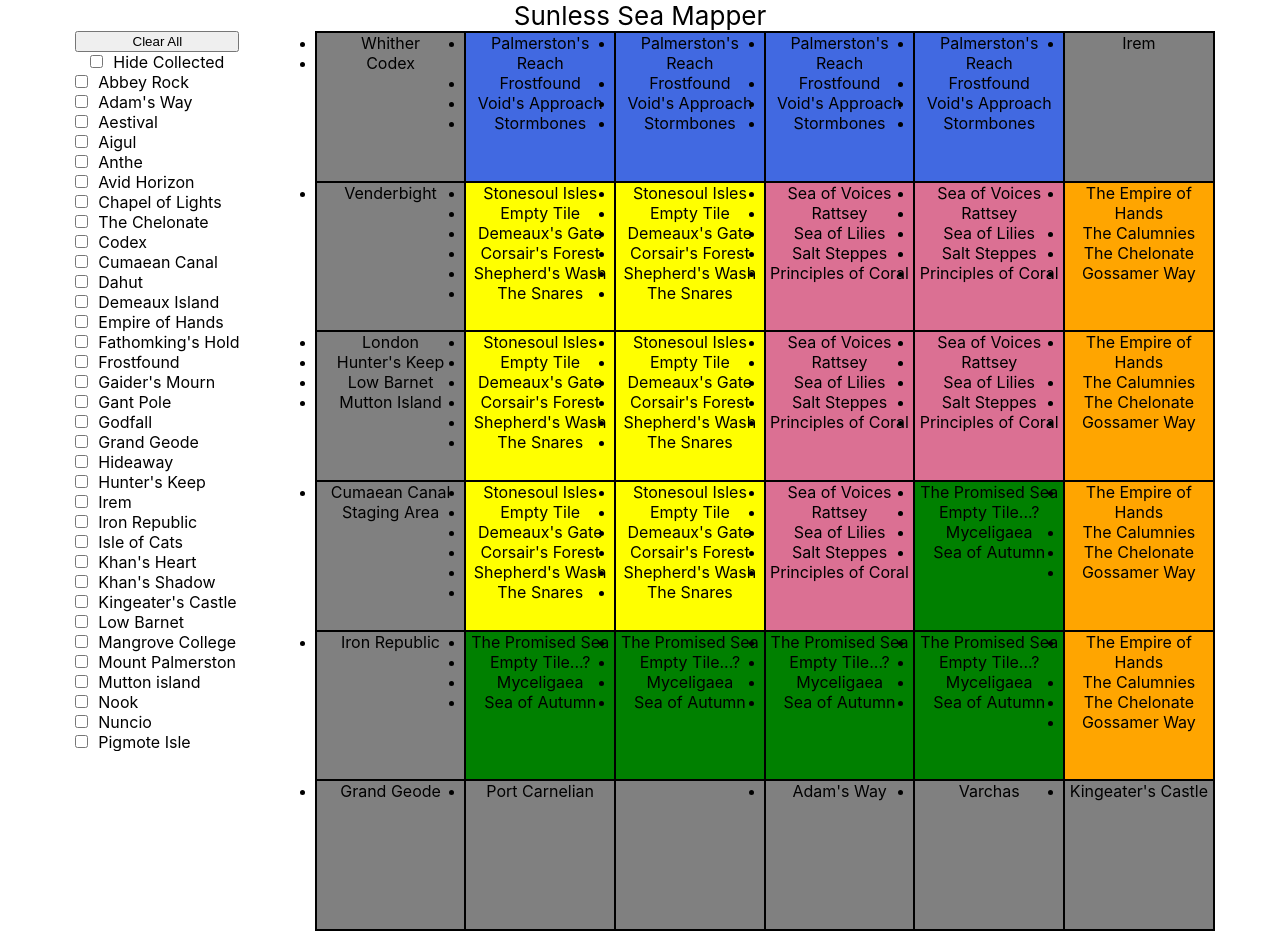
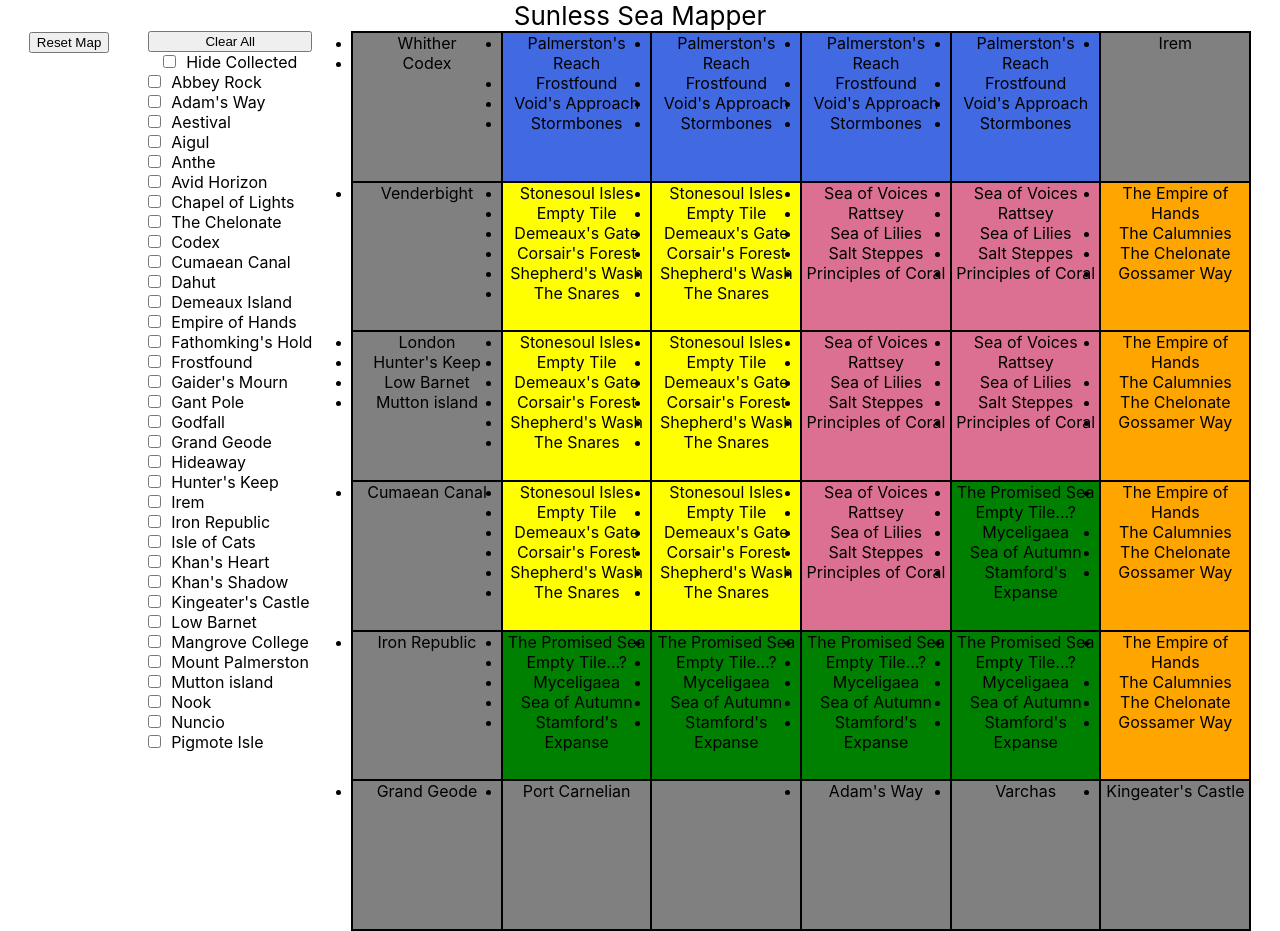
Before and after one commit to techspeterson/sunless-sea-mapper, a React (Create React App) app: page / in a window 1280 px wide. Built offline with nearby package versions, Linux system fonts and the light colour scheme.

Commit message:
set tiles loaded in correctly

```diff
--- a/src/Container.js
+++ b/src/Container.js
@@ -1,8 +1,9 @@
 import React, { useEffect } from "react";
 import { connect } from "react-redux";
-import { loadData } from "./store";
+import { loadData, resetData } from "./store";
 import TileContainer from "./TileContainer";
 import PortReports from "./PortReports";
+import Options from "./Options";
 
 import fixedTilesList from "./MapTiles/fixed/list";
 import northTilesList from "./MapTiles/north/list";
@@ -13,20 +14,32 @@
 
 function mapStateToProps(state) {
   return {
-
+    north: state.north,
+    east: state.east,
+    northeast: state.northeast,
+    west: state.west,
+    south: state.south,
+    fixed: state.fixed
   }
 }
 
 const mapDispatchToProps = {
-  loadData
+  loadData,
+  resetData
 }
 
 function Container(props) {
-  const { loadData } = props;
+  const { loadData, resetData } = props;
 
   useEffect(() => {
-    loadData()
-  }, [loadData])
+    try {
+      loadData()
+    }
+    catch {
+      console.log("error loading data");
+      resetData();
+    }
+  }, [loadData, resetData])
 
   const renderMapTiles = () => {
     const n = [1, 2, 3, 4];
@@ -35,7 +48,7 @@
     const e = [11, 17, 23, 29];
     const s = [22, 25, 26, 27, 28];
 
-    return [...Array(36)].map((box, index) => {
+    return [...Array(36)].map((tile, index) => {
       let key;
       let list;
 
@@ -63,12 +76,13 @@
         key = "fixed";
         list = fixedTilesList;
       }
-      return <TileContainer key={index} index={index} type={key} list={list} />
+      return <TileContainer key={index} index={index} type={key} tileOptions={list} tileStatus={props[key]} />
     })
   }
 
   return (
     <div className="container">
+      <Options />
       <PortReports />
       <div className="map">
         {renderMapTiles()}
--- a/src/MapTiles/east/list.js
+++ b/src/MapTiles/east/list.js
@@ -1,44 +1,34 @@
+import ports from "../../ports-list.js";
+
 export default {
   hands: {
     id: "hands",
     name: "The Empire of Hands",
     ports: [
-      {
-        name: "Empire of Hands"
-      }
+      ports.empireofhands
     ]
   },
   calumnies: {
     id: "calumnies",
     name: "The Calumnies",
     ports: [
-      {
-        name: "Aestival"
-      },
-      {
-        name: "Hideaway"
-      }
+      ports.aestival,
+      ports.hideaway
     ]
   },
   chelonate: {
     id: "chelonate",
     name: "The Chelonate",
     ports: [
-      {
-        name: "The Chelonate"
-      },
-      {
-        name: "Gant Pole"
-      }
+      ports.chelonate,
+      ports.gantpole
     ]
   },
   gossamer: {
     id: "gossamer",
     name: "Gossamer Way",
     ports: [
-      {
-        name: "Saviour's Rocks"
-      },
+      ports.savioursrocks,
       {
         name: "The Wreck of the Nocturne"
       }
--- a/src/MapTiles/fixed/list.js
+++ b/src/MapTiles/fixed/list.js
@@ -1,29 +1,23 @@
+import ports from "../../ports-list.js";
+
 export default {
   0: {
     name: "Boreal Reach",
     ports: [
-      {
-        name: "Whither"
-      },
-      {
-        name: "Codex"
-      }
+      ports.whither,
+      ports.codex
     ]
   },
   5: {
     name: "Pillared Sea",
     ports: [
-      {
-        name: "Irem"
-      }
+      ports.irem
     ]
   },
   6: {
     name: "Tomb-Colonies",
     ports: [
-      {
-        name: "Venderbight"
-      }
+      ports.venderbight
     ]
   },
   12: {
@@ -32,47 +26,33 @@
       {
         name: "London"
       },
-      {
-        name: "Hunter's Keep"
-      },
-      {
-        name: "Low Barnet"
-      },
-      {
-        name: "Mutton Island"
-      }
+      ports.hunterskeep,
+      ports.lowbarnet,
+      ports.muttonisland
     ]
   },
   18: {
     name: "Cumaean Canal",
     ports: [
-      {
-        name: "Cumaean Canal Staging Area"
-      }
+      ports.cumaeancanal
     ]
   },
   24: {
     name: "Iron Republic",
     ports: [
-      {
-        name: "Iron Republic"
-      }
+      ports.ironrepublic
     ]
   },
   30: {
     name: "Dawn's Edge",
     ports: [
-      {
-        name: "Grand Geode"
-      }
+      ports.grandgeode
     ]
   },
   31: {
     name: "The Carnelian Coast",
     ports: [
-      {
-        name: "Port Carnelian"
-      }
+      ports.portcarnelian
     ]
   },
   32: {
@@ -82,25 +62,19 @@
   33: {
     name: "Adam's Cape",
     ports: [
-      {
-        name: "Adam's Way"
-      }
+      ports.adamsway
     ]
   },
   34: {
     name: "Southern Wall",
     ports: [
-      {
-        name: "Varchas"
-      }
+      ports.varchas
     ]
   },
   35: {
     name: "Sea of Statues",
     ports: [
-      {
-        name: "Kingeater's Castle"
-      }
+      ports.kingeaterscastle
     ]
   }
 }
--- a/src/MapTiles/north/list.js
+++ b/src/MapTiles/north/list.js
@@ -1,44 +1,34 @@
+import ports from "../../ports-list.js";
+
 export default {
   palmerston: {
     id: "palmerston",
     name: "Palmerston's Reach",
     ports: [
-      {
-        name: "Mount Palmerston"
-      },
-      {
-        name: "Anthe"
-      }
+      ports.mountpalmerston,
+      ports.anthe
     ]
   },
   frostfound: {
     id: "frostfound",
     name: "Frostfound",
     ports: [
-      {
-        name: "Frostfound"
-      }
+      ports.frostfound
     ]
   },
   void: {
     id: "void",
     name: "Void's Approach",
     ports: [
-      {
-        name: "Avid Horizon"
-      },
-      {
-        name: "Chapel of Lights"
-      }
+      ports.avidhorizon,
+      ports.chapeloflights
     ]
   },
   stormbones: {
     id: "stormbones",
     name: "Stormbones",
     ports: [
-      {
-        name: "The Undercrow"
-      }
+      ports.undercrow
     ]
   }
 }
--- a/src/MapTiles/northeast/list.js
+++ b/src/MapTiles/northeast/list.js
@@ -1,65 +1,45 @@
+import ports from "../../ports-list.js";
+
 export default {
   voices: {
     id: "voices",
     name: "Sea of Voices",
     ports: [
-      {
-        name: "Godfall"
-      },
-      {
-        name: "Polythreme"
-      },
-      {
-        name: "Dahut"
-      }
+      ports.godfall,
+      ports.polythreme,
+      ports.dahut
     ]
   },
   rattsey: {
     id: "rattsey",
     name: "Rattsey",
     ports: [
-      {
-        name: "Nuncio"
-      },
-      {
-        name: "Nook"
-      }
+      ports.nuncio,
+      ports.nook
     ]
   },
   lilies: {
     id: "lilies",
     name: "Sea of Lilies",
     ports: [
-      {
-        name: "Wisdom"
-      },
-      {
-        name: "Scrimshander"
-      }
+      ports.wisdom,
+      ports.scrimshander
     ]
   },
   steppes: {
     id: "steppes",
     name: "Salt Steppes",
     ports: [
-      {
-        name: "Khan's Glory"
-      },
-      {
-        name: "Khan's Heart"
-      },
-      {
-        name: "Khan's Shadow"
-      }
+      ports.khansglory,
+      ports.khansheart,
+      ports.khansshadow
     ]
   },
   coral: {
     id: "coral",
     name: "Principles of Coral",
     ports: [
-      {
-        names: "Port Cecil"
-      }
+      ports.portcecil
     ]
   }
 }
--- a/src/MapTiles/south/list.js
+++ b/src/MapTiles/south/list.js
@@ -1,14 +1,12 @@
+import ports from "../../ports-list.js";
+
 export default {
   promised: {
     id: "promised",
     name: "The Promised Sea",
     ports: [
-      {
-        name: "The Fathomking's Hold"
-      },
-      {
-        name: "Aigul"
-      }
+      ports.fathomkingshold,
+      ports.aigul
     ]
   },
   eye: {
@@ -20,18 +18,23 @@
     id: "myceligaea",
     name: "Myceligaea",
     ports: [
-      {
-        name: "The Uttershroom"
-      }
+      ports.uttershroom
     ]
   },
   autumn: {
     id: "autumn",
     name: "Sea of Autumn",
     ports: [
-      {
-        name: "Mangrove College"
-      }
+      ports.mangrovecollege
+    ]
+  },
+  stamford: {
+    id: "stamford",
+    name: "Stamford's Expanse",
+    ports: [
+      ports.visage,
+      ports.isleofcats,
+      ports.rosegate
     ]
   }
 }
--- a/src/MapTiles/west/list.js
+++ b/src/MapTiles/west/list.js
@@ -1,14 +1,12 @@
+import ports from "../../ports-list.js";
+
 export default {
   stonesoul: {
     id: "stonesoul",
     name: "Stonesoul Isles",
     ports: [
-      {
-        name: "Salt Lions"
-      },
-      {
-        name: "Wrack"
-      }
+      ports.saltlions,
+      ports.wrack
     ]
   },
   empty: {
@@ -20,42 +18,30 @@
     id: "demeaux",
     name: "Demeaux's Gate",
     ports: [
-      {
-        name: "Demeaux Island"
-      }
+      ports.demeauxisland
     ]
   },
   corsair: {
     id: "corsair",
     name: "Corsair's Forest",
     ports: [
-      {
-        name: "Gaider's Mourn"
-      }
+      ports.gaidersmourn
     ]
   },
   shepherd: {
     id: "shepherd",
     name: "Shepherd's Wash",
     ports: [
-      {
-        name: "Shepherd Isles"
-      },
-      {
-        name: "Abbey Rock"
-      },
-      {
-        name: "Station III"
-      }
+      ports.shepherdisles,
+      ports.abbeyrock,
+      ports.stationiii
     ]
   },
   snares: {
     id: "snares",
     name: "The Snares",
     ports: [
-      {
-        name: "Pigmote Isle"
-      }
+      ports.pigmoteisle
     ]
   }
 }
--- /dev/null
+++ b/src/Options.js
@@ -0,0 +1,32 @@
+import React from "react";
+import { connect } from "react-redux";
+import { resetData } from "./store";
+
+function mapStateToProps(state) {
+  return {
+
+  }
+}
+
+const mapDispatchToProps = {
+  resetData
+}
+
+function Options(props) {
+  const { resetData } = props;
+
+  const resetMap = () => {
+    const confirm = window.confirm("Are you sure you want to reset the map?")
+    if (confirm) {
+      resetData();
+    }
+  }
+
+  return (
+    <div>
+      <button onClick={resetMap}>Reset Map</button>
+    </div>
+  )
+}
+
+export default connect(mapStateToProps, mapDispatchToProps)(Options);
--- a/src/TileContainer.js
+++ b/src/TileContainer.js
@@ -1,4 +1,4 @@
-import React, { useState } from "react";
+import React, { useState, useEffect } from "react";
 import { connect } from "react-redux";
 import Tile from "./Tile";
 import { setTile } from "./store"
@@ -6,12 +6,12 @@
 
 function mapStateToProps(state) {
   return {
-    north: state.north,
-    east: state.east,
-    northeast: state.northeast,
-    west: state.west,
-    south: state.south,
-    fixed: state.fixed
+    // north: state.north,
+    // east: state.east,
+    // northeast: state.northeast,
+    // west: state.west,
+    // south: state.south,
+    // fixed: state.fixed
   }
 }
 
@@ -20,32 +20,49 @@
 }
 
 function TileContainer(props) {
-  const [localTile, setLocalTile] = useState(props.type === "fixed" ? props.list[props.index] : null)
+  const [localTile, setLocalTile] = useState()
+
+  const { index, type, tileStatus, tileOptions } = props;
+
+  useEffect(() => {
+    if (type === "fixed") {
+      setLocalTile(tileOptions[index]);
+    }
+    else {
+      const tile = tileStatus[index];
+      if (tile) {
+        setLocalTile(tileOptions[tile]);
+      }
+      else {
+        setLocalTile(null);
+      }
+    }
+  }, [index, tileOptions, tileStatus, type])
 
   const setTile = (tile) => {
-    props.setTile(props.type, tile.id);
-    setLocalTile(props.list[tile.id]);
+    props.setTile(type, tile.id, index);
+    setLocalTile(tileOptions[tile.id]);
   }
 
   const isTileSet = () => {
-    const unsetTiles = Object.keys(props.list).filter(tile => {
-      return !props[props.type][tile]
+    const unsetTiles = Object.keys(tileOptions).filter(tile => {
+      return !tileStatus[tile]
     });
 
     if (localTile) {
       return <Tile tile={localTile} />
     }
     else if (unsetTiles.length === 1) {
-      setTile(props.list[unsetTiles[0]])
+      setTile(tileOptions[unsetTiles[0]])
     }
     else {
       return <ul>
-        {Object.keys(props.list)
+        {Object.keys(tileOptions)
           .filter(tile => {
-            return !props[props.type][tile]
+            return !tileStatus[tile]
           })
           .map(option => {
-            const tile = props.list[option]
+            const tile = tileOptions[option]
             return <li key={tile.name} onClick={() => setTile(tile)}>{tile.name}</li>
           })}
       </ul>;
@@ -53,7 +70,7 @@
   }
 
   return (
-    <div className={`tileContainer ${props.type}`}>
+    <div className={`tileContainer ${type}`}>
       {isTileSet()}
     </div>
   )
--- a/src/store.js
+++ b/src/store.js
@@ -8,32 +8,56 @@
     demeaux: false,
     corsair: false,
     shepherd: false,
-    snares: false
+    snares: false,
+    7: null,
+    8: null,
+    13: null,
+    14: null,
+    19: null,
+    20: null
   },
   north: {
     palmerston: false,
     frostfound: false,
     void: false,
-    stormbones: false
+    stormbones: false,
+    1: null,
+    2: null,
+    3: null,
+    4: null
   },
   northeast: {
     voices: false,
     rattsey: false,
     lilies: false,
     steppes: false,
-    coral: false
+    coral: false,
+    9: null,
+    10: null,
+    15: null,
+    16: null,
+    21: null
   },
   east: {
     hands: false,
     calumnies: false,
     chelonate: false,
-    gossamer: false
+    gossamer: false,
+    11: null,
+    17: null,
+    23: null,
+    29: null
   },
   south: {
     promised: false,
     eye: false,
     myceligaea: false,
-    autumn: false
+    autumn: false,
+    22: null,
+    25: null,
+    26: null,
+    27: null,
+    28: null
   },
   fixed: {},
   ports: portsList,
@@ -44,8 +68,12 @@
   return { type: "LOAD_DATA" }
 }
 
-function setTile(category, tile) {
-  return { type: "SET_TILE", category, tile }
+function resetData() {
+  return { type: "RESET_DATA" }
+}
+
+function setTile(category, tile, tileIndex) {
+  return { type: "SET_TILE", category, tile, tileIndex }
 }
 
 function setReportCollected(port, value) {
@@ -77,9 +105,18 @@
         }
       }
       break;
+    case "RESET_DATA":
+      console.log("RESET")
+      newState = { ...initialState };
+      newState.ports = { ...portsList };
+      for (let key in initialState) {
+        setLocalStorage(key, initialState[key]);
+      }
+      break;
     case "SET_TILE":
       let newTiles = { ...newState[action.category] };
       newTiles[action.tile] = true;
+      newTiles[action.tileIndex] = action.tile;
       newState[action.category] = newTiles;
       setLocalStorage(action.category, newTiles);
       break;
@@ -107,4 +144,4 @@
 }
 
 export default createStore(reducer);
-export { loadData, setTile, setReportCollected, toggleHideCollected, clearAllReports };
+export { loadData, resetData, setTile, setReportCollected, toggleHideCollected, clearAllReports };
```
